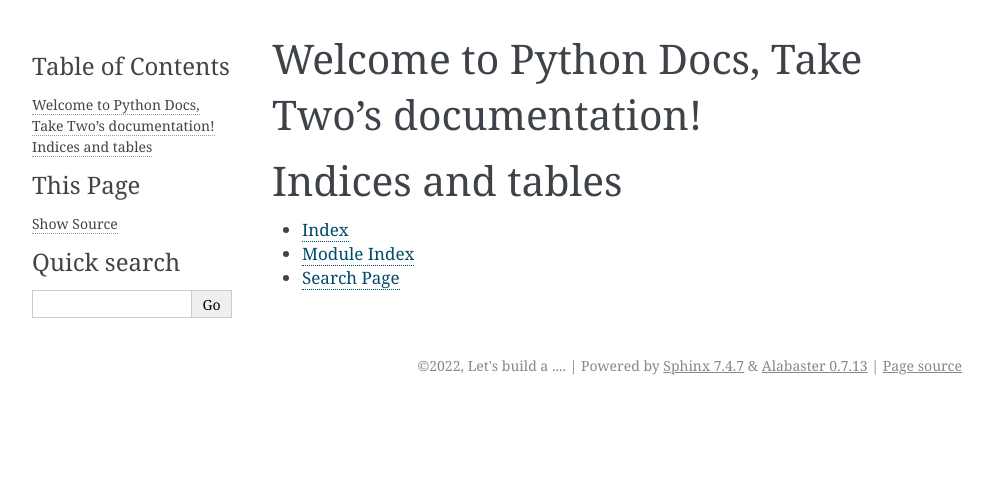
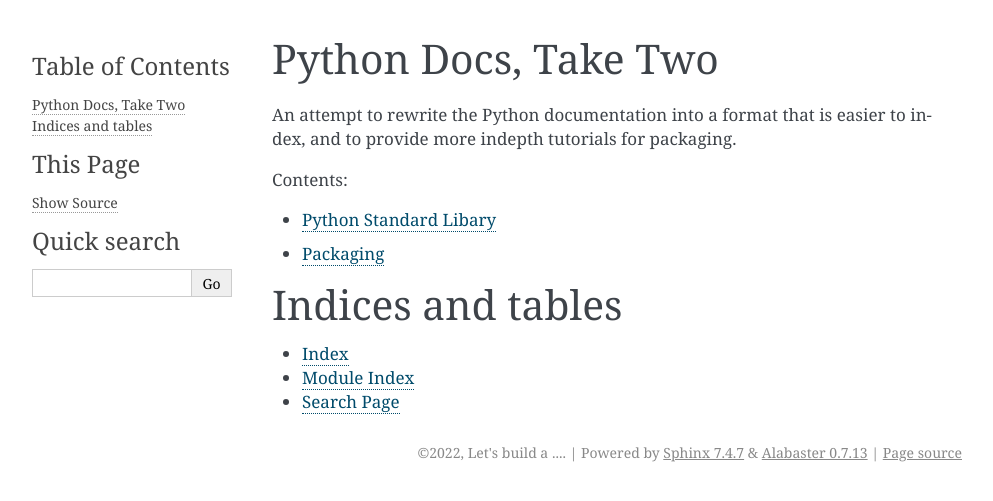
Before and after one commit to letsbuilda/docs-python, a Sphinx documentation site: the page built from source/index.rst, in a window 1280 px wide. Shown: the top 501 px of the page, without its empty margins (148-1141 px from the left). Built offline with Sphinx 7.4.7, drawn with Linux system fonts in a browser that asks for light colours.

Commit message:
add inital two header pages
Signed-off-by: Bradley Reynolds <bradley.reynolds@darbia.dev>

```diff
--- a/source/index.rst
+++ b/source/index.rst
@@ -1,15 +1,16 @@
-.. Python Docs, Take Two documentation master file, created by
-   sphinx-quickstart on Thu Aug 18 20:06:17 2022.
-   You can adapt this file completely to your liking, but it should at least
-   contain the root `toctree` directive.
+Python Docs, Take Two
+=====================
 
-Welcome to Python Docs, Take Two's documentation!
-=================================================
+An attempt to rewrite the Python documentation into
+a format that is easier to index, and to provide more
+indepth tutorials for packaging.
 
 .. toctree::
    :maxdepth: 2
    :caption: Contents:
 
+   api/standard-library/index
+   api/packaging/index
 
 
 Indices and tables
```
Also changed, not shown: source/api/packaging/index.rst (added, +8 -0 lines), source/api/standard-library/index.rst (added, +8 -0 lines).
